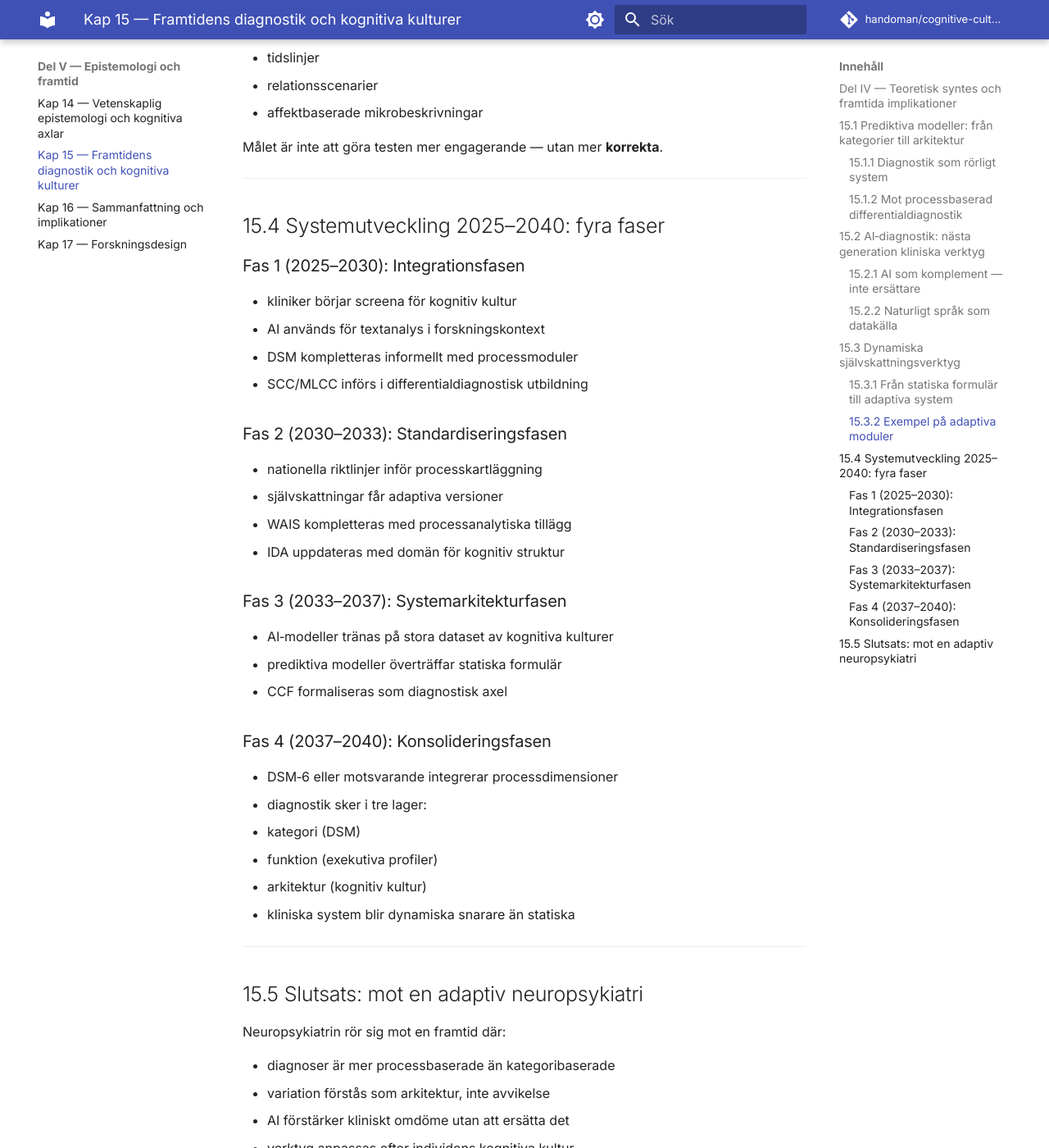
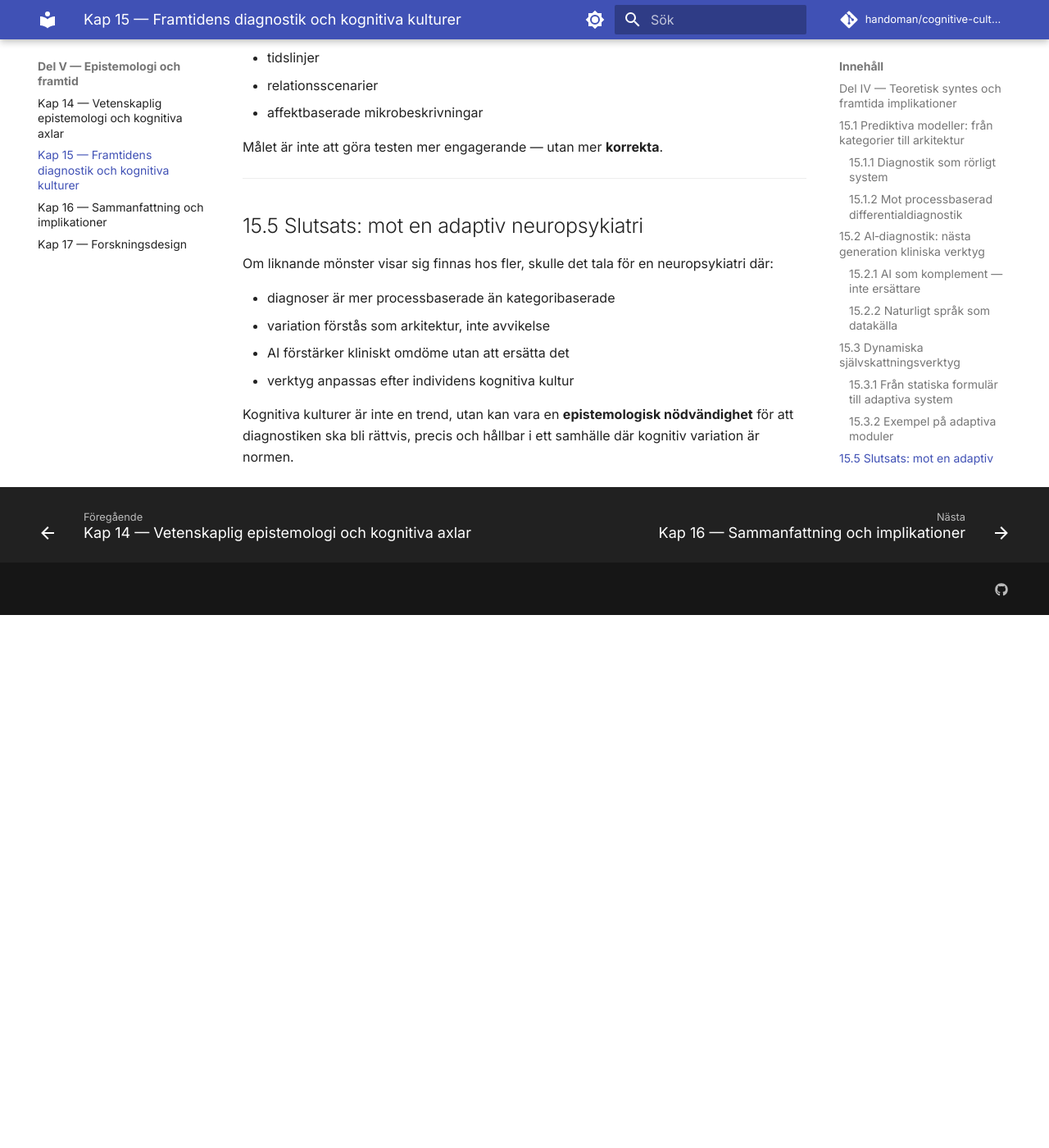
Before and after one commit to handoman/cognitive-culture-diagnostics, an MkDocs documentation site: the page built from content/sv/23-chapter-15-future-diagnostics-and-cognitive-cultures.md, in a window 1280 px wide and 1400 px high, scrolled down 3689 px. Shown: the whole window at 82% size. Built offline with MkDocs 1.6.1 and Material for MkDocs 9.7.7, drawn with Linux system fonts in a browser that asks for light colours; comment, search, counter and statistics services are not loaded; after the commit the page ends 4439 px from its top, so only the background shows below that.

Commit message:
revise: ch.15 — remove DSM-6/national-guidelines roadmap, hedge conclusion (D8)
Co-Authored-By: Claude Sonnet 5 <noreply@anthropic.com>
Claude-Session: https://claude.ai/code/session_01NosfnVG8T5mm2NzCKrqm92

```diff
--- a/content/sv/23-chapter-15-future-diagnostics-and-cognitive-cultures.md
+++ b/content/sv/23-chapter-15-future-diagnostics-and-cognitive-cultures.md
@@ -133,42 +133,9 @@ Målet är inte att göra testen mer engagerande — utan mer **korrekta**.
 
 ---
 
-## 15.4 Systemutveckling 2025–2040: fyra faser
-
-### Fas 1 (2025–2030): Integrationsfasen
-
-- kliniker börjar screena för kognitiv kultur
-- AI används för textanalys i forskningskontext
-- DSM kompletteras informellt med processmoduler
-- SCC/MLCC införs i differentialdiagnostisk utbildning
-
-### Fas 2 (2030–2033): Standardiseringsfasen
-
-- nationella riktlinjer inför processkartläggning
-- självskattningar får adaptiva versioner
-- WAIS kompletteras med processanalytiska tillägg
-- IDA uppdateras med domän för kognitiv struktur
-
-### Fas 3 (2033–2037): Systemarkitekturfasen
-
-- AI‑modeller tränas på stora dataset av kognitiva kulturer
-- prediktiva modeller överträffar statiska formulär
-- CCF formaliseras som diagnostisk axel
-
-### Fas 4 (2037–2040): Konsolideringsfasen
-
-- DSM‑6 eller motsvarande integrerar processdimensioner
-- diagnostik sker i tre lager:
-  1. kategori (DSM)
-  2. funktion (exekutiva profiler)
-  3. arkitektur (kognitiv kultur)
-- kliniska system blir dynamiska snarare än statiska
-
----
-
 ## 15.5 Slutsats: mot en adaptiv neuropsykiatri
 
-Neuropsykiatrin rör sig mot en framtid där:
+Om liknande mönster visar sig finnas hos fler, skulle det tala för en neuropsykiatri där:
 
 - diagnoser är mer processbaserade än kategoribaserade
 - variation förstås som arkitektur, inte avvikelse
```
